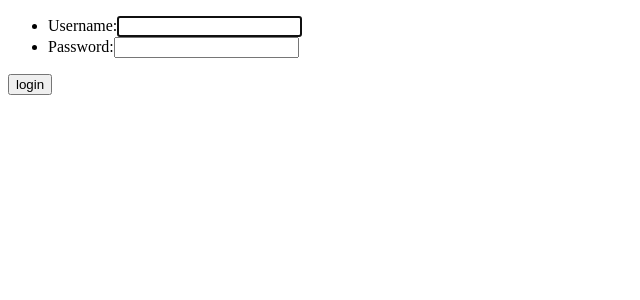
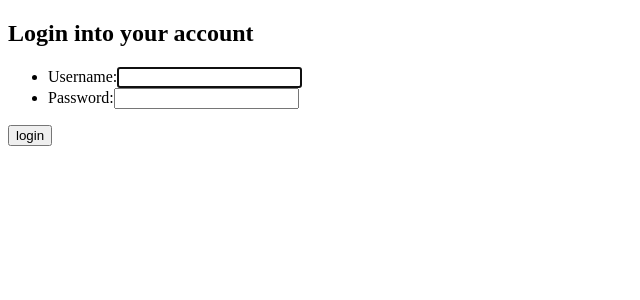
Before and after one commit to podusowski/spartan, a Django app: page /login/ in a window 1280 px wide. Shown: the part 116-416 px from the top of the page, without its empty margins (0-640 px from the left). Run offline with Django 3.2, Linux system fonts and the light colour scheme; some libraries are stand-ins or nearby versions.

Commit message:
some style fixes

```diff
--- a/training/templates/registration/login.html
+++ b/training/templates/registration/login.html
@@ -2,7 +2,8 @@
 
 {%block content%}
 
-<div class="box">
+<h2>Login into your account</h2>
+<section>
     <form action="{% url 'login' %}" method="post">
         {% csrf_token %}
         <ul>
@@ -10,6 +11,6 @@
         </ul>
         <input type="submit" value="login" />
     </form>
-</div>
+</section>
 
 {%endblock%}
--- a/training/templates/training/statistics.html
+++ b/training/templates/training/statistics.html
@@ -3,7 +3,7 @@
 {% block content %}
 
 <h2>total reps</h2>
-<div class="box">
+<section>
     <canvas id="total_reps" width="100" height="30"></canvas>
     <script>
         Chart.defaults.global.elements.rectangle.borderColor = 'rgba(207, 74, 8, 0.8)';
@@ -39,6 +39,6 @@
             }
         });
     </script>
-</div>
+</section>
 
 {% endblock %}
```
Also changed, not shown: training/templates/training/index.html (+4 -4 lines).
